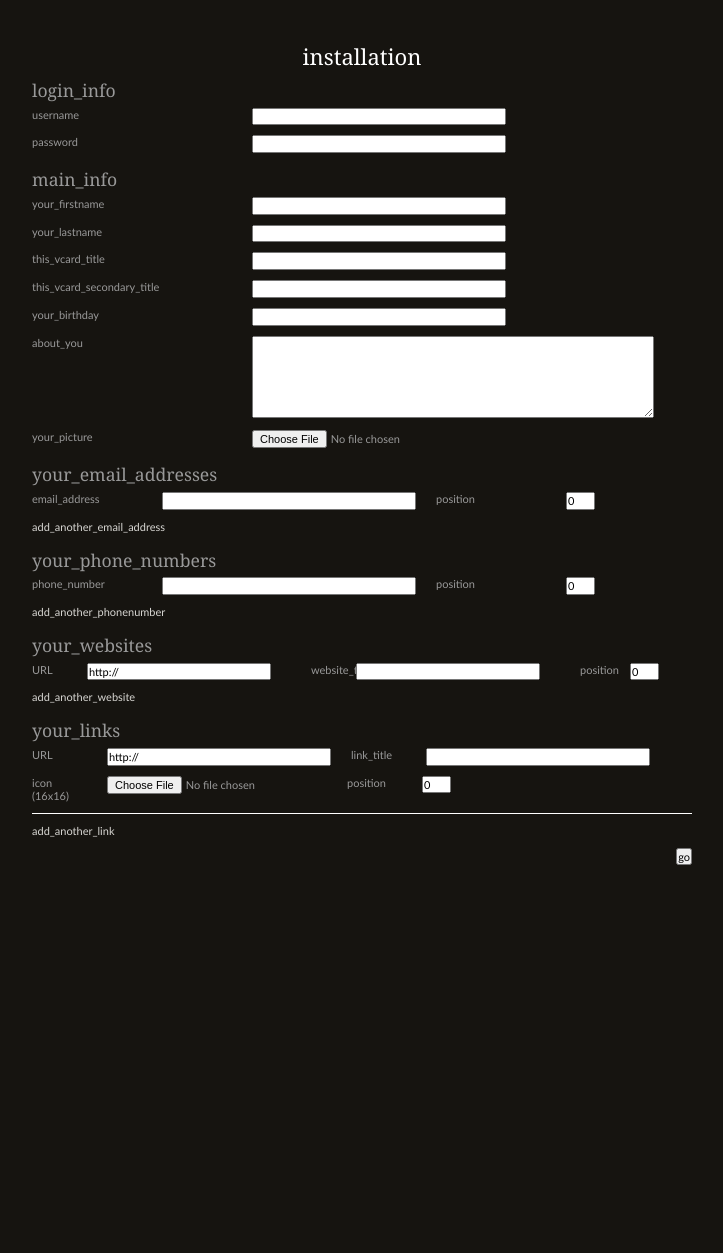
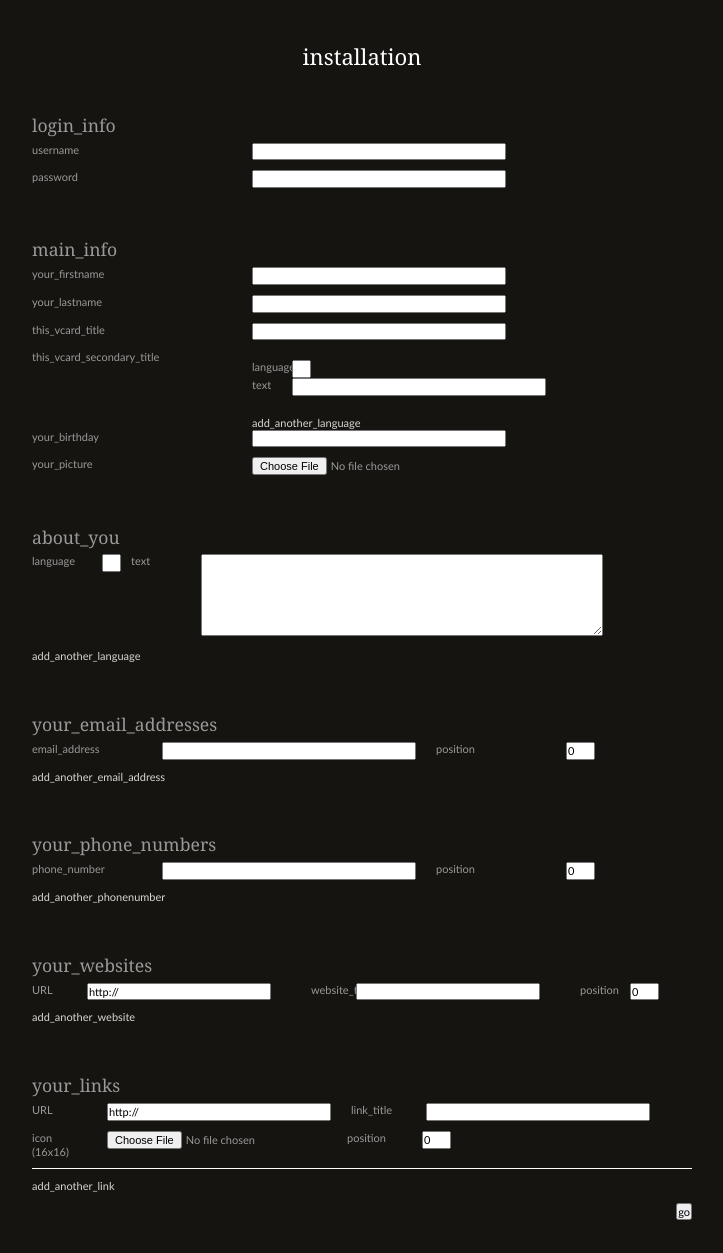
Before and after one commit to Dinduks/ChaoticCard, a PHP site: template src/views/install.html.twig in a window 1280 px wide. Shown: the whole page, without its empty margins (278-1001 px from the left). Before the commit the page ends 865 px from the top, so only its background shows below. Run offline with PHP 8.4, Linux system fonts and the light colour scheme; the template is opened without the code that fills it, so the values that code supplies are empty; some libraries are stand-ins or nearby versions.

Commit message:
Changed the installation page preparing to add translations for "About me" and "Cad secondary title"

```diff
--- a/app/app.php
+++ b/app/app.php
@@ -5,6 +5,8 @@ require __DIR__.'/autoload.php';
 $app = new Silex\Application();
 
 $app['prod'] = ($_SERVER['SERVER_ADDR'] == '127.0.0.1') ? false : true;
+
+$app['lang'] = ChaoticCardUtil::getClientLanguage();
 
 /* SERVICES' REGISTRATION */
 if (!$app['prod']) {
@@ -30,7 +32,7 @@ $app->register(new Silex\Provider\DoctrineServiceProvider(), array(
 ));
 
 $app->register(new Silex\Provider\TranslationServiceProvider(), array(
-    'locale'                    => ChaoticCardUtil::getClientLanguage(),
+    'locale'                    => $app['lang'],
     'locale_fallback'           => 'en',
     'translation.class_path'    => __DIR__ . '/vendor/Symfony/Component',
 ));
--- a/src/locales/en.yml
+++ b/src/locales/en.yml
@@ -30,3 +30,7 @@ link_title: Title
 icon: Icon
 add_another_link: Add another link
 go: Go!
+
+language: Language
+text: Text
+add_another_language: Add another language
--- a/src/locales/fr.yml
+++ b/src/locales/fr.yml
@@ -30,3 +30,7 @@ link_title: Titre
 icon: Icône
 add_another_link: Ajouter un autre lien
 go: Installer!
+
+language: Langue
+text: Texte
+add_another_language: Ajouter une autre langue
--- a/src/views/install.html.twig
+++ b/src/views/install.html.twig
@@ -34,26 +34,34 @@
                         <label for="lastname">{% trans %}your_lastname{% endtrans %}</label>
                         <input type="text" name="lastname" id="lastname" />
                     </p>
-                    <p>
-                        <label for="cardtitle">{% trans %}this_vcard_title{% endtrans %}</label>
-                        <input type="text" name="cardtitle" id="cardtitle" />
-                    </p>
-                    <p>
-                        <label for="secondaryTitle">{% trans %}this_vcard_secondary_title{% endtrans %}</label>
-                        <input type="text" name="secondaryTitle" id="secondaryTitle" />
-                    </p>
+                    <div style="margin: 10px 0;">
+                        <label for="">{% trans %}this_vcard_title{% endtrans %}</label>
+                        <span>
+                            <input type="text" class="cardTitle-content" name="cardTitle-content" />
+                        </span>
+                        {#<p class="newCardTitle">
+                            <a href="#">{% trans %}add_another_language{% endtrans %}</a>
+                        </p>#}
+                    </div>
+                    <div style="margin: 10px 0;">
+                        <label for="">{% trans %}this_vcard_secondary_title{% endtrans %}</label>
+                        <div style="float: right; padding-left: 0px; width: 440px;">
+                            <p class="newSecondaryTitle">
+                                <a href="#" style="padding-left:0;">{% trans %}add_another_language{% endtrans %}</a>
+                            </p>
+                        </div>
+                    </div>
                     <p>
                         <label for="birthday">{% trans %}your_birthday{% endtrans %}</label>
                         <input type="text" name="birthday" id="birthday" />
-                    </p>
-                    <p>
-                        <label for="about">{% trans %}about_you{% endtrans %}</label>
-                        <textarea id="about" name="about" cols="" rows=""></textarea>
-                    </p>
-                    <p>
+                    </p><p>
                         <label for="profilepicture">{% trans %}your_picture{% endtrans %}</label>
                         <input type="file" name="profilepicture" id="profilepicture" />
                     </p>
+                </fieldset>
+                <fieldset class="about">
+                    <h3>{% trans %}about_you{% endtrans %}</h3>
+                    <p class="newAboutMe"><a href="#">{% trans %}add_another_language{% endtrans %}</a></p>
                 </fieldset>
                 <fieldset class="emails">
                     <h3>{% trans %}your_email_addresses{% endtrans %}</h3>
--- a/src/views/translations.html.twig
+++ b/src/views/translations.html.twig
@@ -5,6 +5,8 @@
         'website_title': '{% trans %}website_title{% endtrans %}',
         'position': '{% trans %}position{% endtrans %}',
         'email_address': '{% trans %}email_address{% endtrans %}',
-        'phone_number': '{% trans %}phone_number{% endtrans %}'
+        'phone_number': '{% trans %}phone_number{% endtrans %}',
+        'language': '{% trans %}language{% endtrans %}',
+        'text': '{% trans %}text{% endtrans %}'
     }
 </script>
--- a/web/css/main.css
+++ b/web/css/main.css
@@ -49,16 +49,27 @@ footer{float:left;}
 #themecredits a:hover{text-shadow:0 0 0px #363430;}
 
 /* form css */
-#cardForm{}
+#cardForm .mainInfo p span .cardTitle-lang{width:15px;}
+#cardForm .mainInfo p span .cardTitle-content{width:227px;}
+#cardForm .mainInfo p span .secondaryTitle-lang{width:15px;}
+#cardForm .mainInfo p span .secondaryTitle-content{width:227px;}
+#cardForm .mainInfo p span{display:block;width:440px;float:left;}
+#cardForm .mainInfo p > a{display:block;clear:both;padding-left:219px;padding-top:10px;}
+
 #cardForm .position{width:25px;}
 
-#cardForm h3{font-size:1.6em;}
+#cardForm h3{font-size:1.6em;margin-top:2em;}
 #cardForm fieldset{margin-top:20px;}
 #cardForm p{clear:both;margin-top:10px;}
 #cardForm label{width:200px;display:block;float:left;padding-right:20px;}
-#cardForm input{}
 #cardForm input{width:250px;}
-#cardForm #about{width:400px;height:80px;}
+
+#cardForm .cardTitle-lang, #cardForm .secondaryTitle-lang{width:15px;}
+
+#cardForm .about{}
+#cardForm .about label{width:50px;}
+#cardForm .about-language{width:15px;float:left;margin-right:10px;  }
+#cardForm .about-content{width:400px;height:80px;}
 
 #cardForm .emails p{clear:none;float:left;margin-right:20px;}
 #cardForm .emails label{width:110px;}
--- a/web/js/main.js
+++ b/web/js/main.js
@@ -21,7 +21,6 @@ $(document).ready(function(){
     onTheFlyInputs(emailsToAdd, emailTemplate, '.newEmail');
 
     // new phone number template
-    var phoneNumberPosition = 0;
     var phoneNumbersToAdd = 1;
     var phoneNumberTemplate = '<p>' +
                                   '<label for="phoneNumber">' + translations.phone_number + '</label>' +
@@ -73,6 +72,34 @@ $(document).ready(function(){
                        '</div>';
     onTheFlyInputs(linksToAdd, linkTemplate, '.newLink');
 
+    // about me template
+    var aboutMeToAdd = 1;
+    var aboutMeTemplate = '<p>' +
+                              '<label for="about-language-${counter}">' + translations.language + '</label>' +
+                              '<input type="text" class="about-language about-language-${counter}" id="about-language-${counter}" name="about-language[]" value="" maxlength="2" />' +
+                              '<label for="about-content-${counter}">' + translations.text + '</label>' +
+                              '<textarea class="about-content about-content-${counter}" id="about-content-${counter}" name="about-content[]" cols="1" rows="1"></textarea>' +
+                          '</p>';
+    onTheFlyInputs(aboutMeToAdd, aboutMeTemplate, '.newAboutMe');
+
+//    var cardTitleToAdd = 1;
+//    var cardTitleTemplate = '<span>' +
+//                                '<input type="text" class="cardTitle-lang cardTitle-lang-${counter}" name="cardTitle-lang[]" />' +
+//                                '<input type="text" class="cardTitle-content cardTitle-content-${counter}" name="cardTitle-content[]" />' +
+//                            '</span>';
+//    onTheFlyInputs(cardTitleToAdd, cardTitleTemplate, '.newCardTitle');
+
+    var cardSecondaryTitleToAdd = 1;
+    var cardSecondaryTitleTemplate = '<p>' +
+                                        '<label style="width:20px;">' + translations.language + '</label>' +
+                                        '<input type="text" class="secondaryTitle-lang secondaryTitle-lang-${counter}" name="secondaryTitle-lang[]" />' +
+                                        '<br />' +
+                                        '<label style="width:20px;">' + translations.text + '</label>' +
+                                        '<input type="text" class="secondaryTitle-content secondaryTitle-content-${counter}" name="secondaryTitle-content[]" />' +
+                                        '' +
+                                     '</p>';
+    onTheFlyInputs(cardSecondaryTitleToAdd, cardSecondaryTitleTemplate, '.newSecondaryTitle');
+
     $("#firstname").keyup(function(){
         var firstname = $("#firstname").val();
         var lastname = $("#lastname").val();
```
